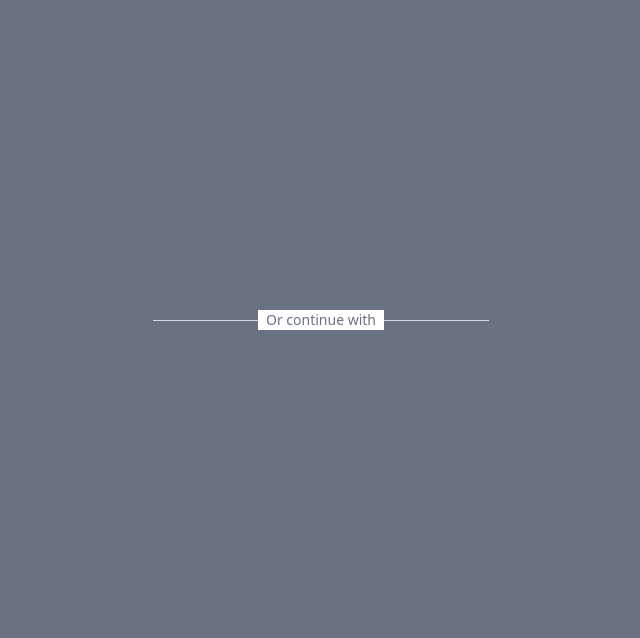
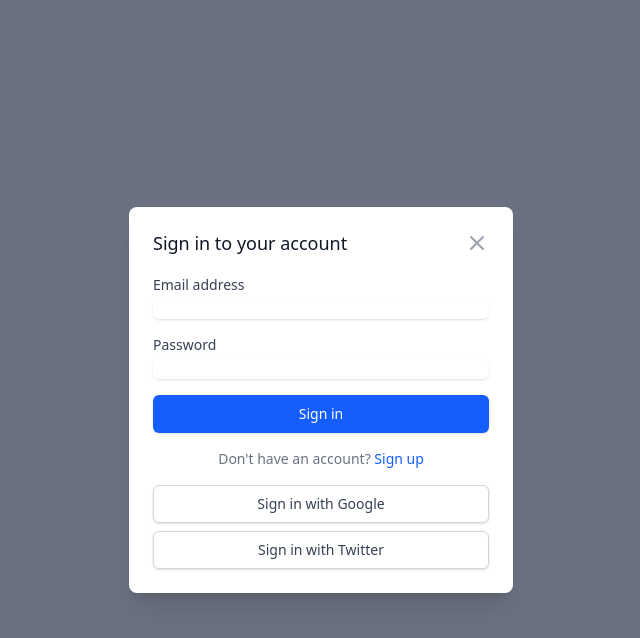
Before and after one commit to RohithReddy-1402/q_paper, a React (Vite) app: page / in a window 1280 px wide. Both pictures are taken after a click on the button "Login". Shown: the top 638 px of the page, without its empty margins (319-959 px from the left). Built offline with nearby package versions, Linux system fonts and the light colour scheme.

Commit message:
March_25

```diff
--- a/src/components/Login.jsx
+++ b/src/components/Login.jsx
@@ -1,10 +1,26 @@
-import React, { useState } from 'react';
+import React, { useState, useEffect } from 'react';
 
 const LoginModal = ({ isOpen, onClose ,onLogin}) => {
   const [isLogin, setIsLogin] = useState(true);
   const [email, setEmail] = useState('');
   const [password, setPassword] = useState('');
   const [name, setName] = useState('');
+
+  useEffect(() => {
+    const handleKeyDown = (event) => {
+      if (event.key === 'Escape') {
+        onClose();
+      }
+    };
+
+    if (isOpen) {
+      document.addEventListener('keydown', handleKeyDown);
+    } else {
+      document.removeEventListener('keydown', handleKeyDown);
+    }
+
+    return () => document.removeEventListener('keydown', handleKeyDown);
+  }, [isOpen, onClose]);
 
   const handleSubmit = (e) => {
     e.preventDefault();
@@ -23,15 +39,13 @@ const LoginModal = ({ isOpen, onClose ,onLogin}) => {
   if (!isOpen) return null;
 
   return (
-    <div className="fixed inset-0 z-50 overflow-y-auto">
-      <div className="flex min-h-screen items-end justify-center px-4 pt-4 pb-20 text-center sm:block sm:p-0">
-
+    <div className="fixed inset-0 z-50 flex items-center justify-center overflow-y-auto">
       <div
         className="fixed inset-0 bg-gray-500 bg-opacity-75 transition-opacity"
         onClick={onClose}
       />
 
-        <div className="inline-block align-bottom bg-white rounded-lg px-4 pt-5 pb-4 text-left overflow-hidden shadow-xl transform transition-all sm:my-8 sm:align-middle sm:max-w-sm sm:w-full sm:p-6">
+      <div className="relative bg-white rounded-lg px-4 pt-5 pb-4 text-left overflow-hidden shadow-xl transform transition-all sm:max-w-sm sm:w-full sm:p-6">
         <div>
           <div className="flex justify-between items-center mb-5">
             <h3 className="text-lg font-medium leading-6 text-gray-900">
@@ -100,16 +114,6 @@ const LoginModal = ({ isOpen, onClose ,onLogin}) => {
               />
             </div>
 
-              {isLogin && (
-                <div className="flex items-center justify-between">
-                  <div className="text-sm">
-                    <a href="#" className="font-medium text-blue-600 hover:text-blue-500">
-                      Forgot password?
-                    </a>
-                  </div>
-                </div>
-              )}
-
             <div>
               <button
                 type="submit"
@@ -119,36 +123,6 @@ const LoginModal = ({ isOpen, onClose ,onLogin}) => {
               </button>
             </div>
           </form>
-
-            <div className="mt-4">
-              <div className="relative">
-                <div className="absolute inset-0 flex items-center">
-                  <div className="w-full border-t border-gray-300"></div>
-                </div>
-                <div className="relative flex justify-center text-sm">
-                  <span className="bg-white px-2 text-gray-500">Or continue with</span>
-                </div>
-              </div>
-
-              <div className="mt-3 grid grid-cols-2 gap-3">
-                <button
-                  type="button"
-                  className="inline-flex w-full justify-center rounded-md border border-gray-300 bg-white py-2 px-4 text-sm font-medium text-gray-500 shadow-sm hover:bg-gray-50"
-                >
-                  <svg className="h-5 w-5" fill="currentColor" viewBox="0 0 20 20">
-                    <path fillRule="evenodd" d="M10 0C4.477 0 0 4.477 0 10c0 4.42 2.865 8.166 6.84 9.49.5.09.68-.22.68-.485v-1.85c-2.782.6-3.37-1.34-3.37-1.34-.454-1.16-1.11-1.46-1.11-1.46-.908-.62.07-.61.07-.61 1.004.07 1.532 1.03 1.532 1.03.893 1.53 2.34 1.09 2.91.83.09-.65.35-1.09.63-1.34-2.22-.25-4.55-1.11-4.55-4.94 0-1.09.39-1.98 1.03-2.68-.1-.25-.45-1.28.1-2.66 0 0 .84-.27 2.75 1.02.8-.22 1.65-.33 2.5-.33.85 0 1.7.11 2.5.33 1.91-1.29 2.75-1.02 2.75-1.02.55 1.38.2 2.41.1 2.66.64.7 1.03 1.59 1.03 2.68 0 3.84-2.34 4.68-4.57 4.93.36.31.68.92.68 1.85v2.74c0 .27.18.58.69.48C17.14 18.16 20 14.42 20 10c0-5.523-4.477-10-10-10z" clipRule="evenodd" />
-                  </svg>
-                </button>
-                <button
-                  type="button"
-                  className="inline-flex w-full justify-center rounded-md border border-gray-300 bg-white py-2 px-4 text-sm font-medium text-gray-500 shadow-sm hover:bg-gray-50"
-                >
-                  <svg className="h-5 w-5" fill="currentColor" viewBox="0 0 20 20">
-                    <path d="M6.29 18.251c7.547 0 11.675-6.253 11.675-11.675 0-.178 0-.355-.012-.53A8.348 8.348 0 0020 3.92a8.19 8.19 0 01-2.357.646 4.118 4.118 0 001.804-2.27 8.224 8.224 0 01-2.605.996 4.107 4.107 0 00-6.993 3.743 11.65 11.65 0 01-8.457-4.287 4.106 4.106 0 001.27 5.477A4.073 4.073 0 01.8 7.713v.052a4.105 4.105 0 003.292 4.022 4.095 4.095 0 01-1.853.07 4.108 4.108 0 003.834 2.85A8.233 8.233 0 010 16.407a11.616 11.616 0 006.29 1.84" />
-                  </svg>
-                </button>
-              </div>
-            </div>
 
           <div className="mt-4 text-center text-sm">
             <span className="text-gray-500">
@@ -162,6 +136,14 @@ const LoginModal = ({ isOpen, onClose ,onLogin}) => {
               </button>
             </span>
           </div>
+
+          <div className="mt-4">
+            <button className="w-full flex justify-center py-2 px-4 border border-gray-300 rounded-md shadow-sm text-sm font-medium text-gray-700 bg-white hover:bg-gray-100 focus:outline-none focus:ring-2 focus:ring-offset-2 focus:ring-gray-400">
+              Sign in with Google
+            </button>
+            <button className="w-full flex justify-center py-2 px-4 mt-2 border border-gray-300 rounded-md shadow-sm text-sm font-medium text-gray-700 bg-white hover:bg-gray-100 focus:outline-none focus:ring-2 focus:ring-offset-2 focus:ring-gray-400">
+              Sign in with Twitter
+            </button>
           </div>
         </div>
       </div>
--- a/src/components/QuestionPaper.jsx
+++ b/src/components/QuestionPaper.jsx
@@ -4,16 +4,43 @@ const App = ({ isLoggedIn, user, onLoginClick, onLogout }) => {
   const [activeTab, setActiveTab] = useState('all');
   const [searchQuery, setSearchQuery] = useState('');
   const [selectedSemester, setSelectedSemester] = useState('all');
+  const [selectedType,setSelectedType]=useState('all');
   const [selectedYear, setSelectedYear] = useState('all');
 
   const questionPapers = [
-    { id: 1, title: 'Mathematics 2024 Final Exam', subject: 'Mathematics', year: 2024, level: 'Advanced', downloads: 1245, semester: 'sem-1' },
-    { id: 2, title: 'Physics Midterm Paper', subject: 'Physics', year: 2024, level: 'Intermediate', downloads: 876, semester: 'sem-2' },
-    { id: 3, title: 'Computer Science Data Structures', subject: 'Computer Science', year: 2023, level: 'Advanced', downloads: 2134, semester: 'sem-3' },
-    { id: 4, title: 'English Literature Analysis', subject: 'English', year: 2023, level: 'Beginner', downloads: 543, semester: 'sem-4' },
-    { id: 5, title: 'Chemistry Organic Compounds', subject: 'Chemistry', year: 2024, level: 'Intermediate', downloads: 987, semester: 'sem-5' },
-    { id: 6, title: 'History World War II', subject: 'History', year: 2022, level: 'Beginner', downloads: 765, semester: 'sem-6' },
+    { id: 1, title: 'Enviormental Paper', subject: 'Chemistry', year: 2024, level: 'Advanced', downloads: 1245, semester: 'sem-1' , type:'mid-1', idLink : '1mc_2DVUuiALcoVZHYgWks7NeiBL2dlD5' },
+    { id: 2, title: 'Physics Midterm Paper', subject: 'Physics', year: 2024, level: 'Intermediate', downloads: 876, semester: 'sem-6', type:'mid-2' , idLink :''},
+    { id: 3, title: 'Computer Science Data Structures', subject: 'Computer Science', year: 2023, level: 'Advanced', downloads: 2134, type:'sem',semester: 'sem-3' ,idLink:'' },
+    { id: 4, title: 'English Literature Analysis', subject: 'English', year: 2023, level: 'Beginner', downloads: 543, semester: 'sem-2' , type:'mid-1',idLink:""},
+    { id: 5, title: 'Chemistry Organic Compounds', subject: 'Chemistry', year: 2024, level: 'Intermediate', downloads: 987, semester: 'sem-5' , type:'sem',idLink:''},
+    { id: 6, title: 'EG Paper', subject: 'EG', year: 2022, level: 'Beginner', downloads: 765, semester: 'sem-4', type:'mid-2' ,idLink:''},
   ];
+
+  const handleDownload = (event, fileId) => {
+    event.stopPropagation();
+    if (!fileId) {
+      alert("Download link not available for this paper.");
+      return;
+    }
+    const link = document.createElement("a");
+    link.href = `https://drive.google.com/uc?export=download&id=${fileId}`;
+    link.download = "";
+    document.body.appendChild(link);
+    link.click();
+    document.body.removeChild(link);
+  };
+
+  const handleDisplay = (event, fileId) => {
+    if (!fileId) {
+      alert("Download link not available for this paper.");
+      return;
+    }
+    const link = document.createElement("a");
+    link.href = `https://drive.google.com/file/d/${fileId}/preview`;
+    document.body.appendChild(link);
+    link.click();
+    document.body.removeChild(link);
+  };
 
   const years = [...new Set(questionPapers.map(paper => paper.year))].sort((a, b) => b - a);
 
@@ -22,19 +49,26 @@ const App = ({ isLoggedIn, user, onLoginClick, onLogout }) => {
                           paper.subject.toLowerCase().includes(searchQuery.toLowerCase());
     const matchesSemester = selectedSemester === 'all' || paper.semester === selectedSemester;
     const matchesYear = selectedYear === 'all' || paper.year === parseInt(selectedYear);
+    const matchesType=selectedType==='all' || paper.type===selectedType;
 
-    if (activeTab === 'all') return matchesSearch && matchesSemester && matchesYear;
-    if (activeTab === 'recent') return paper.year >= 2023 && matchesSearch && matchesSemester && matchesYear;
-    if (activeTab === 'popular') return paper.downloads > 1000 && matchesSearch && matchesSemester && matchesYear;
-    return paper.subject.toLowerCase() === activeTab.toLowerCase() && matchesSearch && matchesSemester && matchesYear;
+    if (activeTab === 'all') return matchesSearch && matchesSemester && matchesYear&&matchesType;
+    if (activeTab === 'recent') return paper.year >= 2023 && matchesSearch && matchesSemester && matchesYear&&matchesType;
+    if (activeTab === 'popular') return paper.downloads > 1000 && matchesSearch && matchesSemester && matchesYear&&matchesType;
+    if (activeTab==='mid-1') return paper.type==='mid-1'&&matchesSearch&&matchesSemester&&matchesYear;
+    if (activeTab==='mid-2') return paper.type==='mid-2'&&matchesSearch&&matchesSemester&&matchesYear;
+    if (activeTab==='sem') return paper.type==='sem'&&matchesSearch&&matchesSemester&&matchesYear;
+
+
+    return paper.subject.toLowerCase() === activeTab.toLowerCase() && matchesSearch && matchesSemester && matchesYear&&matchesType;
   });
 
   const subjects = [...new Set(questionPapers.map(paper => paper.subject))];
   const semesters = ['sem-1', 'sem-2', 'sem-3', 'sem-4', 'sem-5', 'sem-6', 'sem-7', 'sem-8'];
 
+  const additionalTabs = ['sem', 'mid-1', 'mid-2'];
+
   return (
     <div className="min-h-screen bg-gray-50">
-
       <header className="bg-white shadow">
         <div className="max-w-7xl mx-auto px-4 py-6 sm:px-6 lg:px-8">
           <div className="flex justify-between items-center">
@@ -63,7 +97,6 @@ const App = ({ isLoggedIn, user, onLoginClick, onLogout }) => {
       </header>
 
       <main className="max-w-7xl mx-auto px-4 py-6 sm:px-6 lg:px-8">
-
         <div className="mb-8">
           <div className="flex flex-col md:flex-row md:items-center gap-4 mb-6">
             <div className="relative rounded-md shadow-sm flex-grow">
@@ -81,7 +114,7 @@ const App = ({ isLoggedIn, user, onLoginClick, onLogout }) => {
               </div>
             </div>
 
-            <div className="grid grid-cols-2 gap-4">
+            <div className="grid grid-cols-3 gap-4">
               <div className="relative">
                 <select
                   value={selectedSemester}
@@ -91,7 +124,10 @@ const App = ({ isLoggedIn, user, onLoginClick, onLogout }) => {
                   <option value="all">All Semesters</option>
                   {semesters.map(semester => (
                     <option key={semester} value={semester}>
-                      {semester.charAt(0).toUpperCase() + semester.slice(1)}
+                      {semester.includes('sem') ?
+                        `Semester ${semester.split('-')[1]}` :
+                        `Mid-Term ${semester.split('-')[1]}`
+                      }
                     </option>
                   ))}
                 </select>
@@ -123,6 +159,28 @@ const App = ({ isLoggedIn, user, onLoginClick, onLogout }) => {
                   </svg>
                 </div>
               </div>
+              {/* third sort */}
+              <div className="relative">
+                <select
+                  value={selectedType}
+                  onChange={(e) => setSelectedType(e.target.value)}
+                  className="block w-full rounded-md border-gray-300 pl-4 pr-10 py-3 focus:border-blue-500 focus:ring-blue-500 text-gray-900"
+                >
+                  <option value="all">Mid+Sem</option>
+                  {additionalTabs.map(tab => (
+                    <option key={tab} value={tab}>
+                      {tab}
+                    </option>
+                  ))}
+                </select>
+                <div className="absolute inset-y-0 right-0 pr-3 flex items-center pointer-events-none">
+                  <svg className="h-5 w-5 text-gray-400" fill="currentColor" viewBox="0 0 20 20">
+                    <path fillRule="evenodd" d="M10 3a1 1 0 01.707.293l3 3a1 1 0 01-1.414 1.414L10 5.414 7.707 7.707a1 1 0 01-1.414-1.414l3-3A1 1 0 0110 3z" clipRule="evenodd" />
+                    <path fillRule="evenodd" d="M10 17a1 1 0 01-.707-.293l-3-3a1 1 0 011.414-1.414L10 14.586l2.293-2.293a1 1 0 011.414 1.414l-3 3A1 1 0 0110 17z" clipRule="evenodd" />
+                  </svg>
+                </div>
+              </div>
+
             </div>
           </div>
 
@@ -146,6 +204,17 @@ const App = ({ isLoggedIn, user, onLoginClick, onLogout }) => {
               >
                 Popular
               </button>
+
+              {additionalTabs.map(tab => (
+                <button
+                  key={tab}
+                  className={`${activeTab === tab ? 'border-blue-500 text-blue-600' : 'border-transparent text-gray-500 hover:border-gray-300 hover:text-gray-700'} whitespace-nowrap py-4 px-1 border-b-2 font-medium text-sm`}
+                  onClick={() => setActiveTab(tab)}
+                >
+                  {tab === 'sem' ? 'Semester' : `${tab.charAt(0).toUpperCase() + tab.slice(1)}`}
+                </button>
+              ))}
+
               {subjects.map(subject => (
                 <button
                   key={subject}
@@ -159,13 +228,15 @@ const App = ({ isLoggedIn, user, onLoginClick, onLogout }) => {
           </div>
         </div>
 
-        {/* Selected Filters Summary (optional) */}
         {(selectedSemester !== 'all' || selectedYear !== 'all') && (
           <div className="mb-6 flex flex-wrap gap-2">
             <div className="text-sm text-gray-500">Active filters:</div>
             {selectedSemester !== 'all' && (
               <span className="inline-flex items-center px-2.5 py-0.5 rounded-full text-xs font-medium bg-blue-100 text-blue-800">
-                {selectedSemester.charAt(0).toUpperCase() + selectedSemester.slice(1)}
+                {selectedSemester.includes('sem') ?
+                  `Semester ${selectedSemester.split('-')[1]}` :
+                  `Mid-Term ${selectedSemester.split('-')[1]}`
+                }
                 <button
                   onClick={() => setSelectedSemester('all')}
                   className="ml-1.5 h-4 w-4 rounded-full inline-flex items-center justify-center text-blue-400 hover:bg-blue-200 hover:text-blue-600"
@@ -192,12 +263,11 @@ const App = ({ isLoggedIn, user, onLoginClick, onLogout }) => {
           </div>
         )}
 
-        {/* Papers Grid */}
         <div className="grid grid-cols-1 gap-6 sm:grid-cols-2 lg:grid-cols-3">
           {filteredPapers.map((paper) => (
-            <div key={paper.id} className="bg-white overflow-hidden shadow rounded-lg">
+            <div key={paper.id} className="bg-white overflow-hidden shadow rounded-lg cursor-pointer" onClick={(e)=>handleDisplay(e,paper.idLink)}>
               <div className="p-5">
-                <div className="flex items-center">
+                <div className="flex items-center ">
                   <div className="flex-shrink-0 bg-blue-500 rounded-md p-3">
                     <svg className="h-6 w-6 text-white" fill="none" viewBox="0 0 24 24" stroke="currentColor">
                       <path strokeLinecap="round" strokeLinejoin="round" strokeWidth={2} d="M9 12h6m-6 4h6m2 5H7a2 2 0 01-2-2V5a2 2 0 012-2h5.586a1 1 0 01.707.293l5.414 5.414a1 1 0 01.293.707V19a2 2 0 01-2 2z" />
@@ -206,7 +276,10 @@ const App = ({ isLoggedIn, user, onLoginClick, onLogout }) => {
                   <div className="ml-5 w-0 flex-1">
                     <dl>
                       <dt className="text-sm font-medium text-gray-500 truncate">
-                        {paper.subject} ({paper.year}) - {paper.semester.charAt(0).toUpperCase() + paper.semester.slice(1)}
+                        {paper.subject} ({paper.year}) - {paper.semester.includes('sem') ?
+                          `Semester ${paper.semester.split('-')[1]}` :
+                          `Mid-Term ${paper.semester.split('-')[1]}`
+                        }
                       </dt>
                       <dd>
                         <div className="text-lg font-medium text-gray-900">{paper.title}</div>
@@ -223,7 +296,10 @@ const App = ({ isLoggedIn, user, onLoginClick, onLogout }) => {
                     </span>
                     <span className="ml-2 text-gray-500">{paper.downloads} downloads</span>
                   </div>
-                  <button className="inline-flex items-center px-3 py-1 border border-transparent text-sm leading-4 font-medium rounded-md text-blue-700 bg-blue-100 hover:bg-blue-200 focus:outline-none focus:ring-2 focus:ring-offset-2 focus:ring-blue-500">
+                  <button
+                    onClick={(e) => handleDownload(e,paper.idLink)}
+                    className="inline-flex items-center px-3 py-1 border border-transparent text-sm leading-4 font-medium cursor-pointer rounded-md text-blue-700 bg-blue-100 hover:bg-blue-200 focus:outline-none focus:ring-2 focus:ring-offset-2 focus:ring-blue-500"
+                  >
                     Download
                   </button>
                 </div>
```
Also changed, not shown: 1 other file (tests, documents, lock files or other folders). Lines whose indentation alone changed are shown as unchanged.
